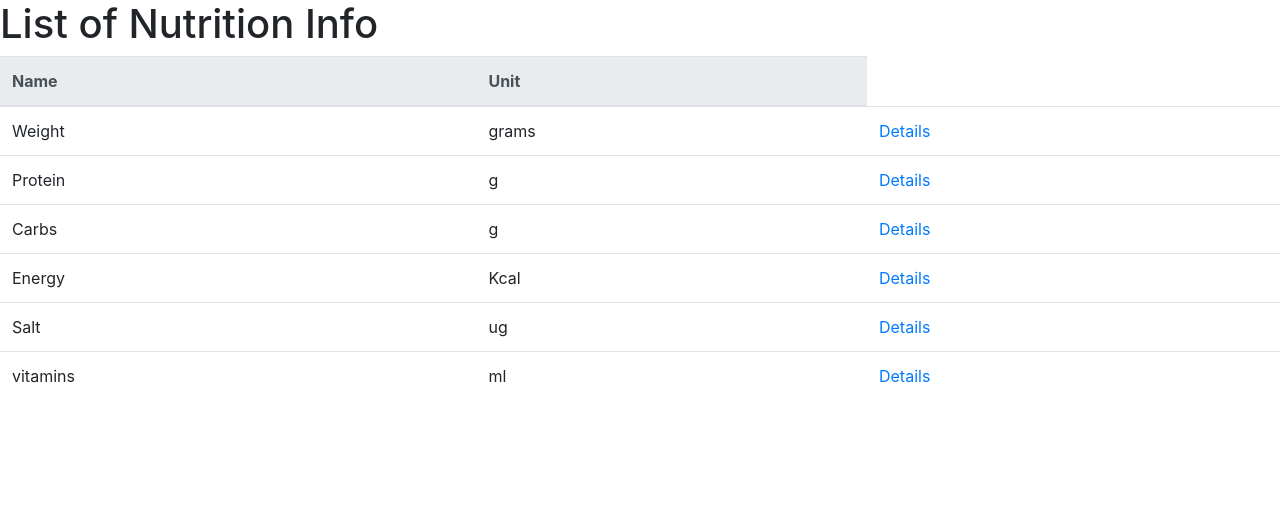
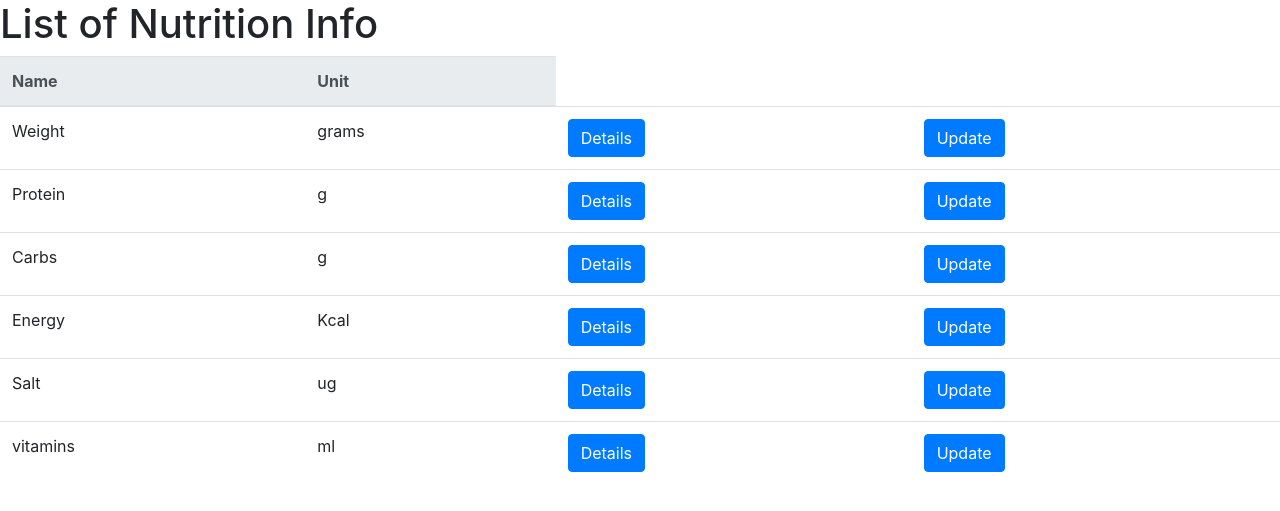
Before and after one commit to AjaySRathore/restrCMS, a Django app: page /nutri-info-list/ in a window 1280 px wide. Shown: the top 511 px of the page. Run offline with Django 3.2, Linux system fonts and the light colour scheme; a user stored in the database is signed in; data comes from the database, SQL or seed files in the repository; both versions use the stored data as it was after the commit; some libraries are stand-ins or nearby versions.

Commit message:
update view added for nutrition details

```diff
--- a/restrCMS/foodCMS/templates/foodCMS/nutritionInfolist.html
+++ b/restrCMS/foodCMS/templates/foodCMS/nutritionInfolist.html
@@ -15,8 +15,12 @@
                 <tr>
                     <td>{{nutritionInfo.name}}</td>
                     <td>{{nutritionInfo.unit}}</td>
-                    <td><a href="{% url 'nutri-details' nutritionInfo.id  %}">
+                    <td><a class="btn btn-primary" href="{% url 'nutri-details' nutritionInfo.id  %}">
                             Details
+                        </a>
+                    </td>
+                    <td><a class="btn btn-primary" href="{% url 'nutri-update' nutritionInfo.id  %}">
+                            Update
                         </a>
                     </td>
                 </tr>
--- a/restrCMS/foodCMS/urls.py
+++ b/restrCMS/foodCMS/urls.py
@@ -7,6 +7,7 @@ urlpatterns = [
     path('nutri-details/<int:pk>',views.NutritionInfoDetailView.as_view(),
         name="nutri-details"),
     path('nutri-details/create',views.NutritionInfoCreateView.as_view(),
-        name="nutri-create")
-
+        name="nutri-create"),
+    path('nutri-details/update/<int:pk>',views.NutritionInfoUpdateView.as_view(),
+        name="nutri-update"),
 ]
--- a/restrCMS/foodCMS/views.py
+++ b/restrCMS/foodCMS/views.py
@@ -2,7 +2,7 @@ from django.contrib.auth.decorators import login_required
 from django.utils.decorators import method_decorator
 from django.views.generic.list import ListView
 from django.views.generic.detail import DetailView
-from django.views.generic.edit import CreateView
+from django.views.generic.edit import CreateView,UpdateView
 from django.urls import reverse
 
 from foodCMS.models import NutritionInfo,NutriDirectory,Products
@@ -25,3 +25,12 @@ class NutritionInfoCreateView(CreateView):
 
     def get_success_url(self):
         return reverse('nutri-details', kwargs={'pk': self.object.pk})
+
+@method_decorator(login_required, name="dispatch")
+class NutritionInfoUpdateView(UpdateView):
+    model = NutritionInfo
+    fields = ['name','unit']
+    template_name = 'foodCMS/nutrition/nutrition_update_form.html'
+
+    def get_success_url(self):
+        return reverse('nutri-details', kwargs={'pk': self.object.pk})
```
Also changed, not shown: restrCMS/foodCMS/templates/foodCMS/nutrition/nutrition_update_form.html (added, +13 -0 lines), restrCMS/db.sqlite3.
